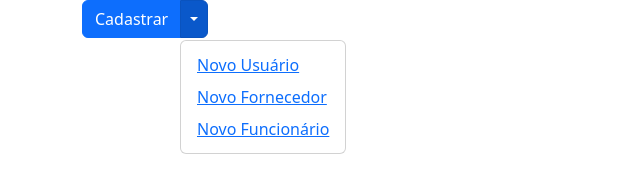
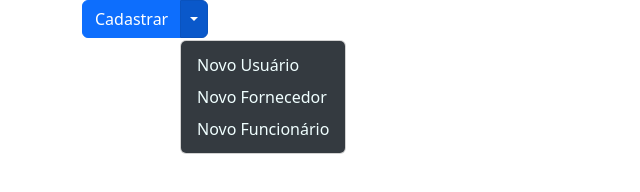
Before and after one commit to MarioHBS/curso_ebac_frontend, a plain HTML site: page dropdown.html in a window 1280 px wide. Both pictures are taken after a click on the button 194 px from the left and 19 px from the top of the page. Shown: the whole page, without its empty margins (0-640 px from the left). Drawn offline with nearby package versions, Linux system fonts and the light colour scheme.

Commit message:
aplicando modo escuro ao dropdown

```diff
--- a/dropdown.html
+++ b/dropdown.html
@@ -6,6 +6,12 @@
     <title>Document</title>
 
     <link rel="stylesheet" href="./lib/bootstrap_5.3.0.min.css">
+    <style>
+        a {
+            color: azure;
+            text-decoration: none;
+        }
+    </style>
 </head>
 <body>
     <div class="container">
@@ -14,7 +20,7 @@
                 Cadastrar
             </button>
             <button data-bs-toggle="dropdown" class="btn btn-primary dropdown-toggle dropdown-toggle-split"></button>
-            <ul class="dropdown-menu">
+            <ul class="dropdown-menu dropdown-menu-dark">
                 <li class="dropdown-item"><a href="#">Novo Usuário</a></li>
                 <li class="dropdown-item"><a href="#">Novo Fornecedor</a></li>
                 <li class="dropdown-item"><a href="#">Novo Funcionário</a></li>
```
